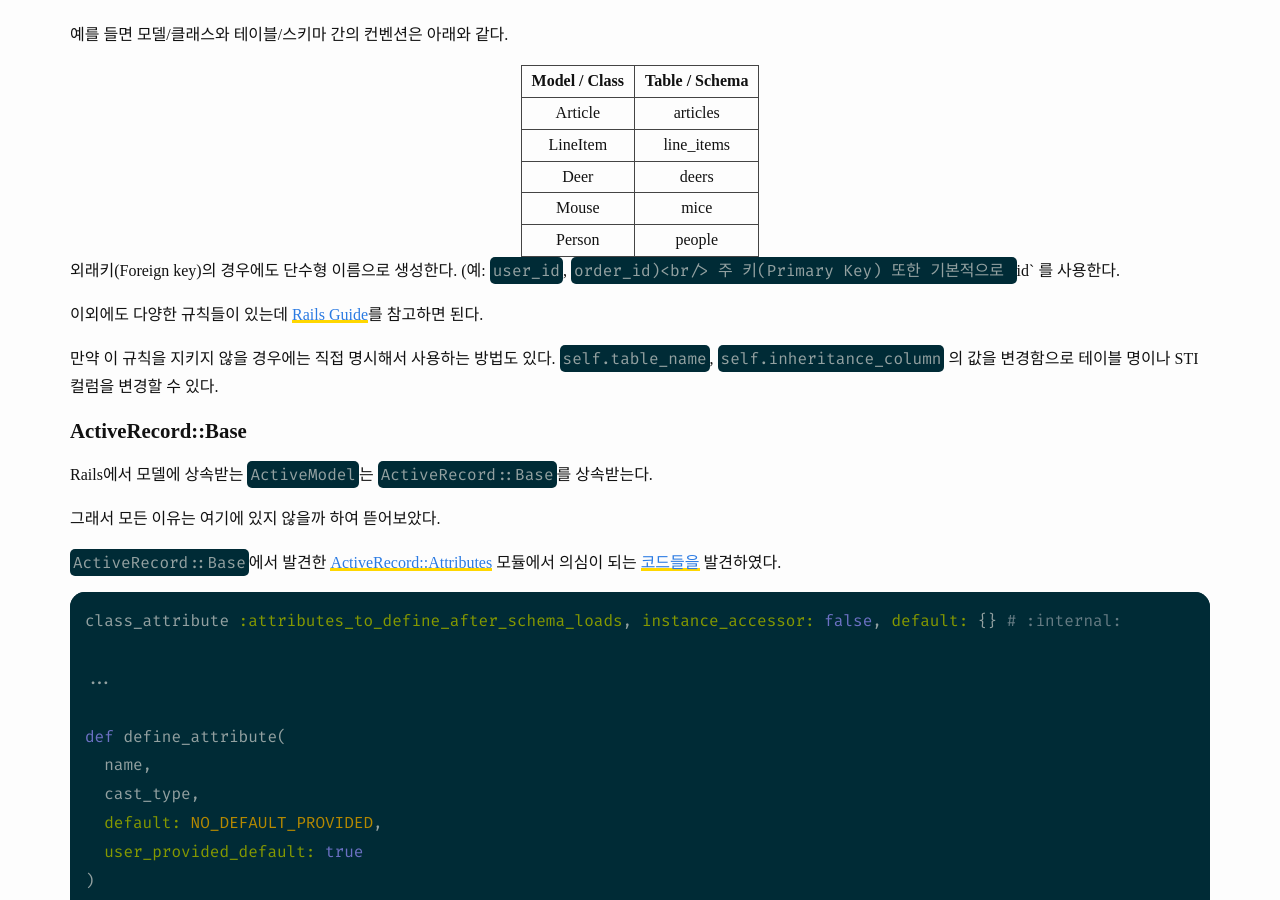
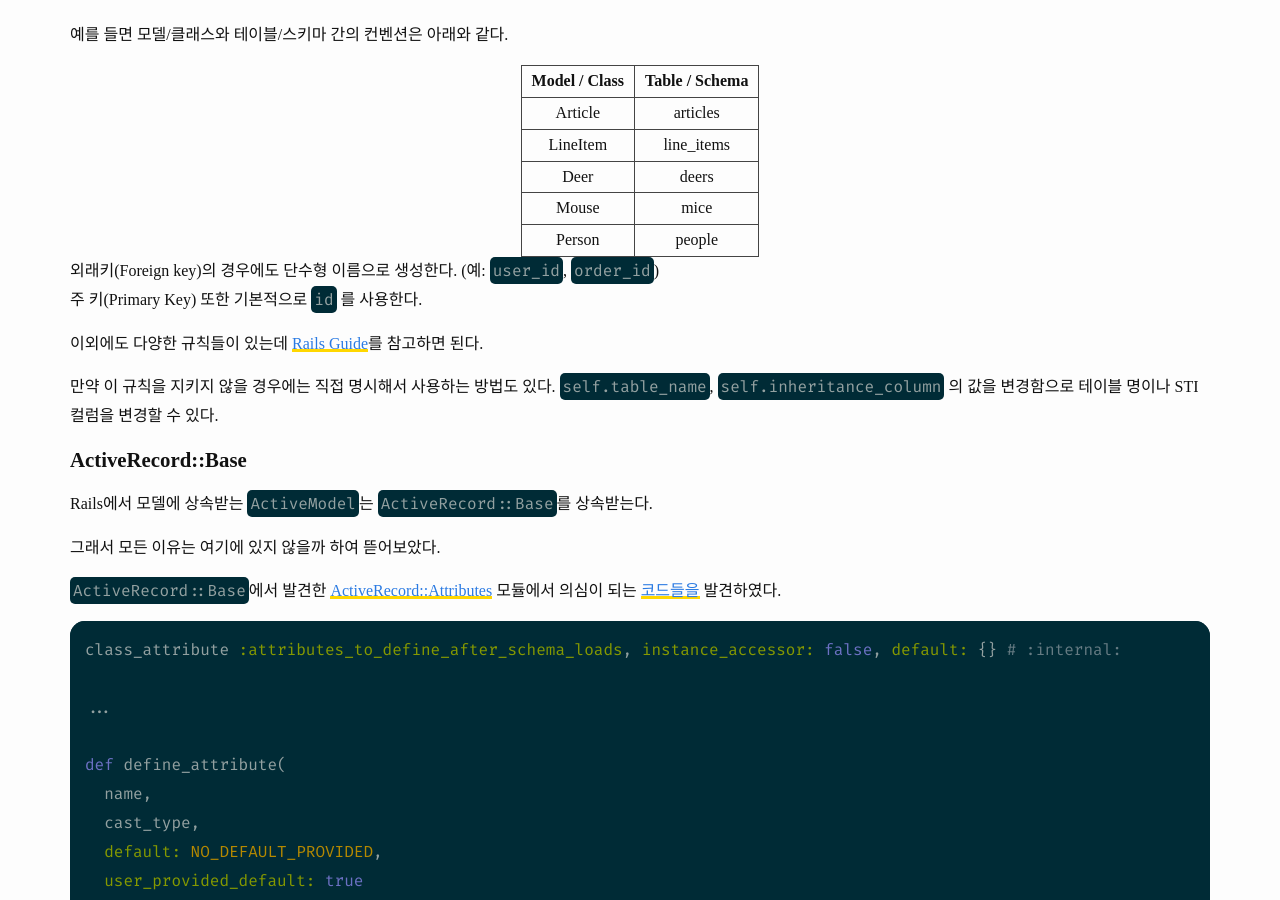
Before and after one commit to dizy64/dizy64.github.io, a Jekyll site: the page built from _posts/2019-07-23-how-to-activerecord-mapping-to-data.md, in a window 1280 px wide and 900 px high, scrolled down 617 px. Built offline with Jekyll 4.4.1, drawn with Linux system fonts in a browser that asks for light colours; comment, search, counter and statistics services are not loaded.

Commit message:
포스팅의 오타를 수정하다

```diff
--- a/_posts/2019-07-23-how-to-activerecord-mapping-to-data.md
+++ b/_posts/2019-07-23-how-to-activerecord-mapping-to-data.md
@@ -36,7 +36,7 @@ Rails 프레임워크는 컨벤션(관례)을 통해 암묵적으로 설정을
 |   Mouse    |       mice        |
 |   Person   |      people       |
 
-외래키(Foreign key)의 경우에도 단수형 이름으로 생성한다. (예: `user_id`, `order_id)<br/>
+외래키(Foreign key)의 경우에도 단수형 이름으로 생성한다. (예: `user_id`, `order_id`)<br/>
 주 키(Primary Key) 또한 기본적으로 `id` 를 사용한다.
 
 이외에도 다양한 규칙들이 있는데 [Rails Guide](https://guides.rubyonrails.org/active_record_basics.html)를 참고하면 된다.
```
